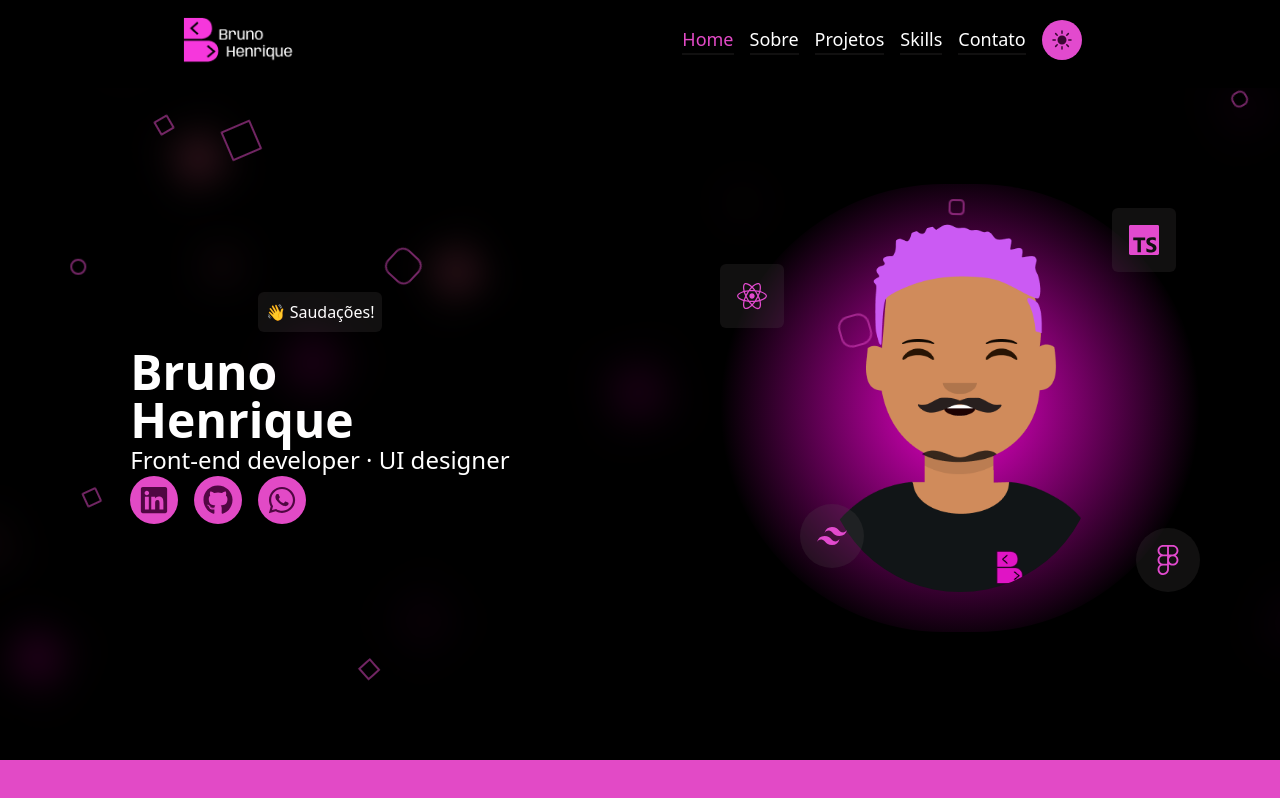
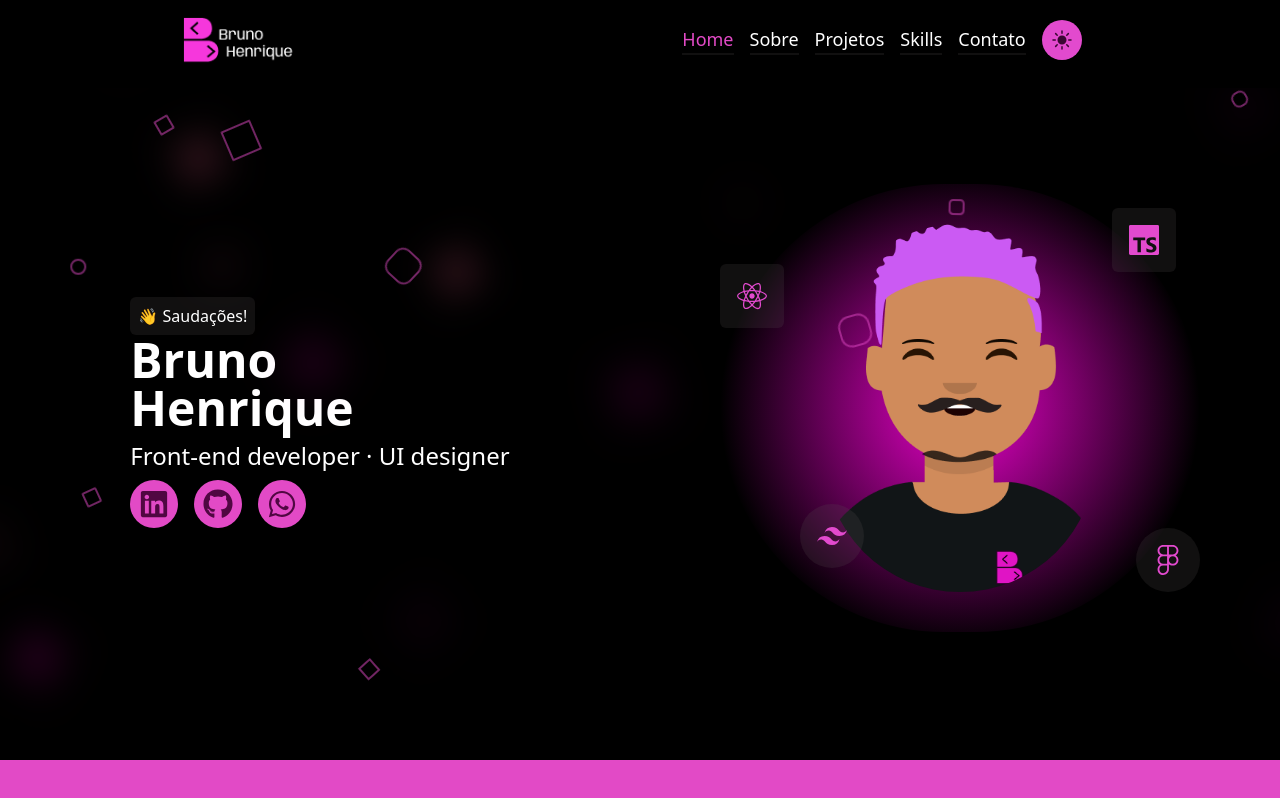
Before and after one commit to RiqueBruno/RiqueBruno, a React (Vite) app: page / in a window 1280 px wide. Shown: the top 798 px of the page. Built offline with nearby package versions, Linux system fonts and the light colour scheme.

Commit message:
refactor: estilo text-start na Home

```diff
--- a/src/components/Home/Home.tsx
+++ b/src/components/Home/Home.tsx
@@ -16,7 +16,6 @@ export default function Home({ darkMode }: HomeProps) {
       <div id="home" className="absolute top-0" />
       <div className="lg:grid lg:grid-cols-2 w-full h-full z-40 pb-20 flex flex-col items-center justify-center">
         <div className="flex flex-col justify-center items-center space-y-4 dark:text-text-dark text-text-light">
-          <LinkMenu text="Saudações!" emote="👋" id="" />
           <div className="lg:hidden rounded-full overflow-hidden h-52 w-52 border-2 border-primary z-50 shadow-md">
             <img
               src={brunoImage}
@@ -24,16 +23,17 @@ export default function Home({ darkMode }: HomeProps) {
               className="lg:hidden w-full h-full object-cover"
             />
           </div>
-          <div>
+          <div className="text-center md:text-start space-y-2">
+            <LinkMenu text="Saudações!" emote="👋" id="" />
             <h1 className="lg:text-5xl text-3xl font-bold z-[100]">
               Bruno&nbsp;
               <br className="hidden lg:block" />
               Henrique
             </h1>
-            <h2 className="lg:text-2xl text-lg z-[100]">
+            <h2 className="lg:text-2xl text-base z-[100]">
               Front-end developer · UI designer
             </h2>
-            <div className="lg:space-x-4 flex justify-around lg:justify-start lg:items-start lg:px-0 w-full px-10 z-[100]">
+            <div className="lg:space-x-4 flex justify-around lg:justify-start lg:items-start lg:px-0 w-full px-10 space-x-2 z-[100]">
               <SocialMedia
                 darkMode={darkMode}
                 type="Linkedin"
```
